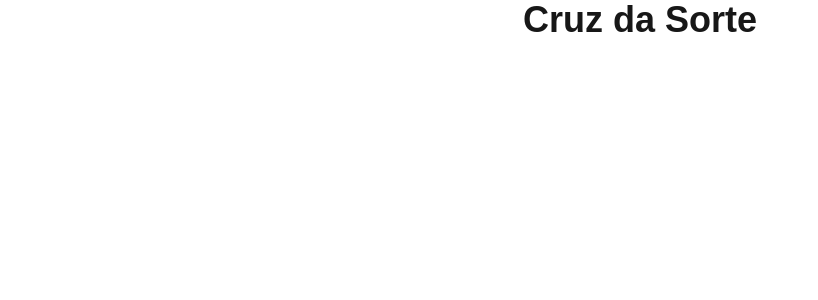
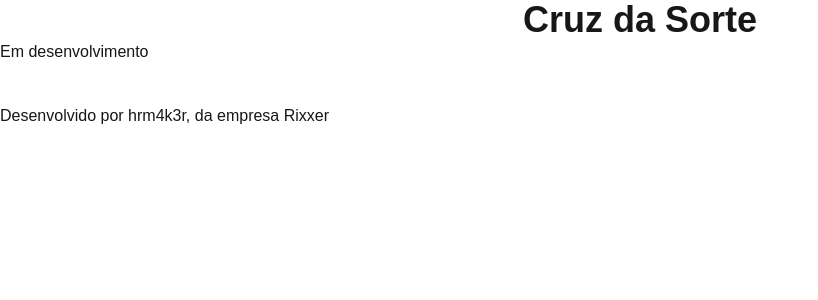
Before and after one commit to cruzdasorte/app, a Next.js app: page / in a window 1280 px wide. Shown: the top 300 px of the page, without its empty margins (0-818 px from the left). Built offline with nearby package versions, Linux system fonts and the light colour scheme.

Commit message:
feat: new details

```diff
--- a/app/page.js
+++ b/app/page.js
@@ -1,9 +1,9 @@
-import Image from "next/image";
-
 export default function Home() {
   return (
-    <>
-      <h1 className="font-bold text-4xl text-center">Cruz da Sorte</h1>
-    </>
+    <div>
+      <h2 className="font-bold text-4xl text-center justify-center">Cruz da Sorte</h2>
+      <h3 className="mb-10">Em desenvolvimento</h3>
+      <p>Desenvolvido por hrm4k3r, da empresa Rixxer</p>
+    </div>
   );
 }
```
